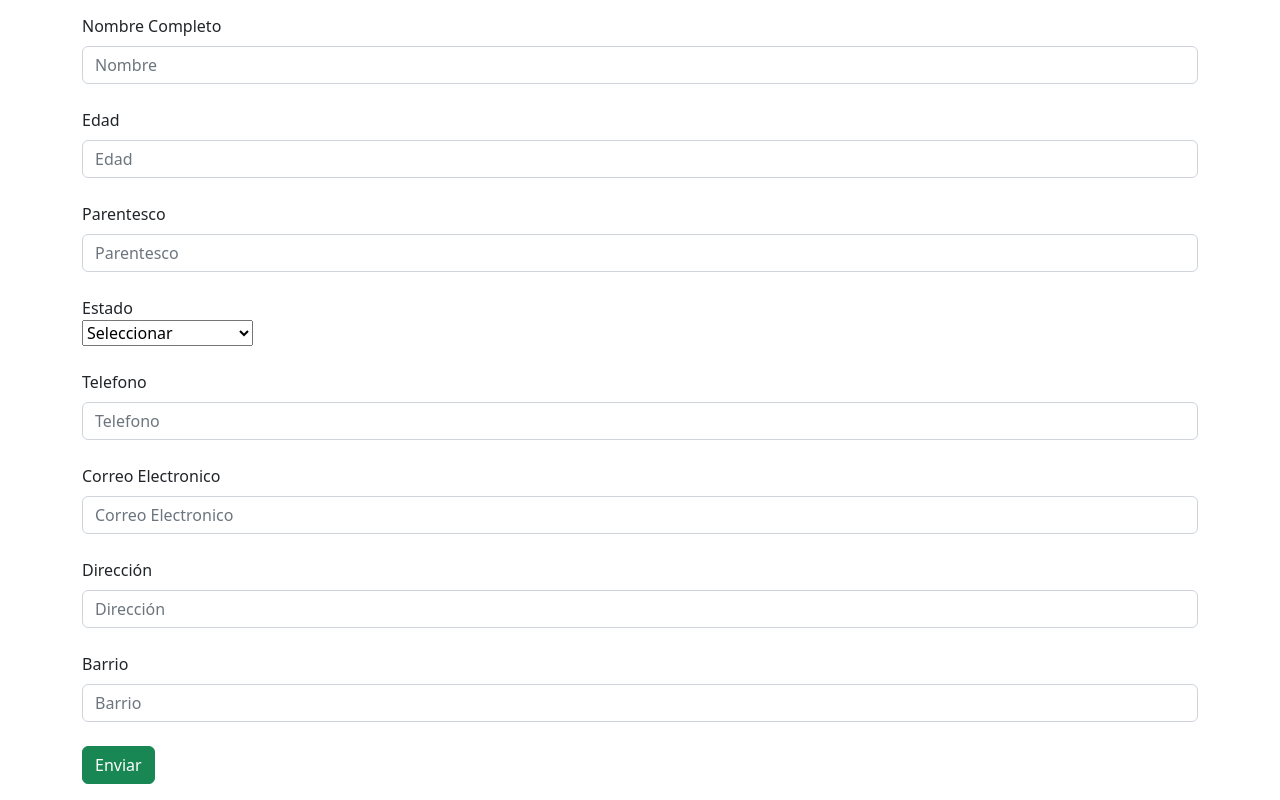
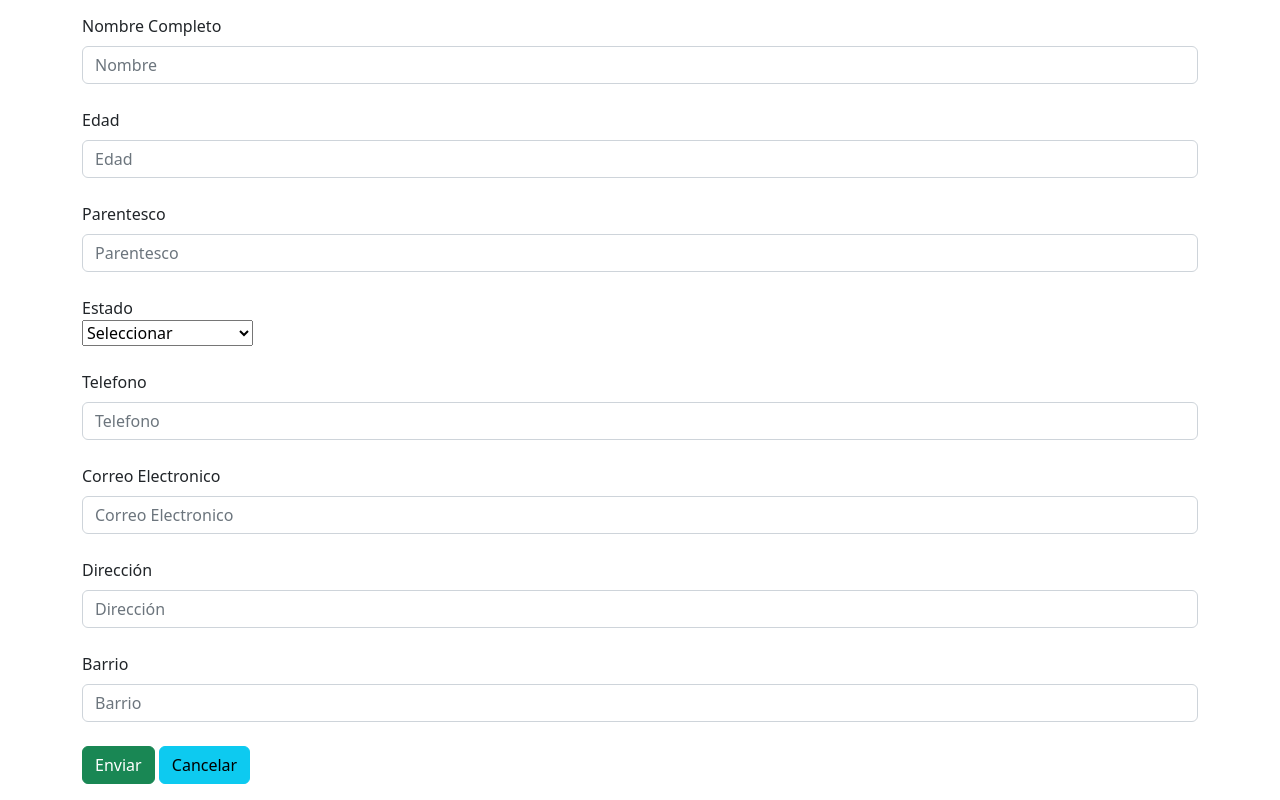
Before and after one commit to joseluismadrid/Repaso_javascript, a plain HTML site: page validaciones/acudiente.html in a window 1280 px wide. Shown: the part 306-1106 px from the top of the page. Drawn offline with nearby package versions, Linux system fonts and the light colour scheme.

Commit message:
cuarta modificcion

```diff
--- a/validaciones/acudiente.html
+++ b/validaciones/acudiente.html
@@ -2,7 +2,7 @@
 <html lang="en">
 
 <head>
-  <title>Title</title>
+  <title>Acudiente</title>
   <!-- Required meta tags -->
   <meta charset="utf-8">
   <meta name="viewport" content="width=device-width, initial-scale=1, shrink-to-fit=no">
@@ -52,6 +52,7 @@
         <label for="" class="form-label">Barrio</label>
         <input type="text"class="form-control" name="" id="barrio" placeholder="Barrio"><br>
         <button type="submit" id="btnEnviar" class="btn btn-success">Enviar</button>
+        <button type="submit" id="btnCancelar" class="btn btn-info">Cancelar</button>
        </form>
 
       </div>
```
